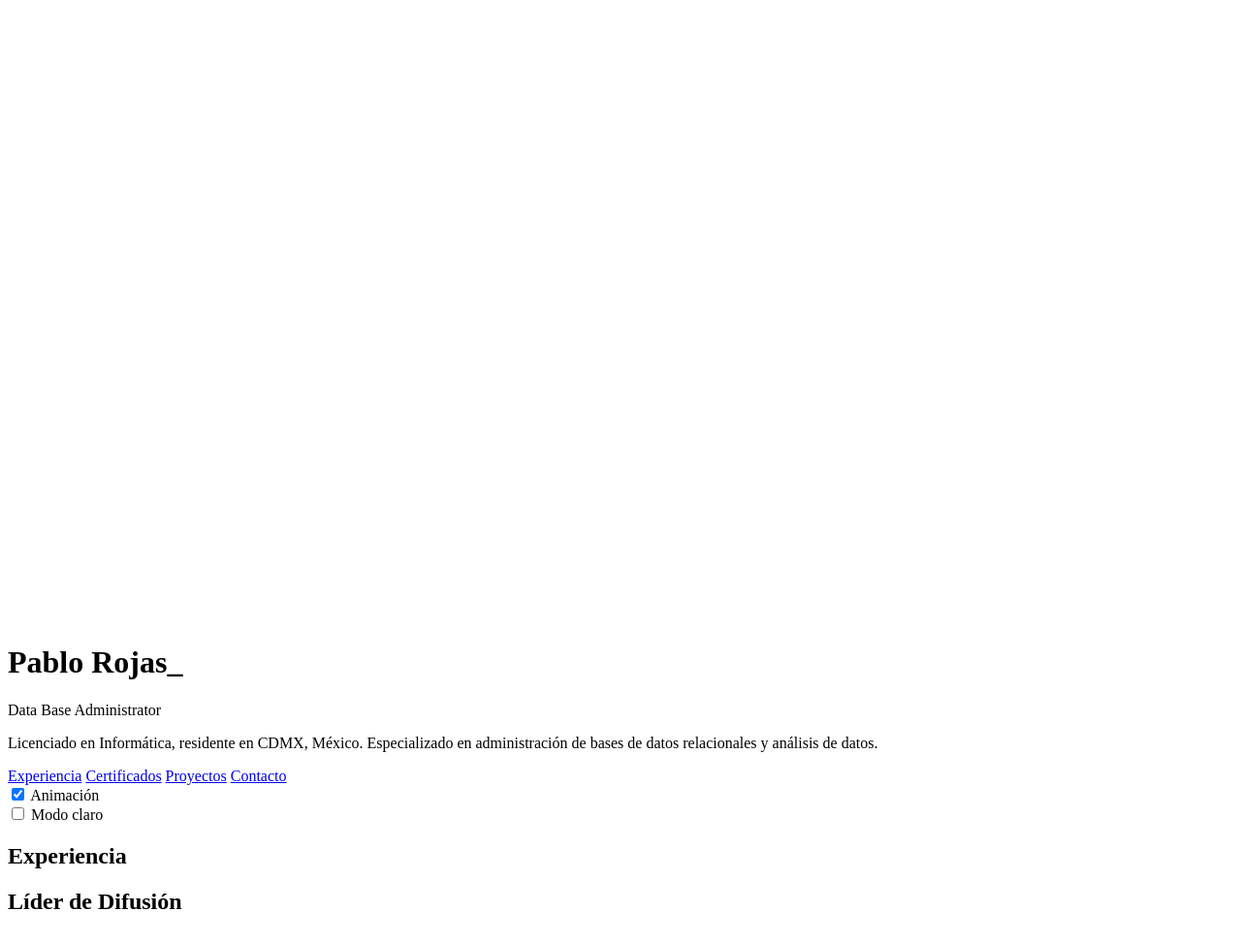
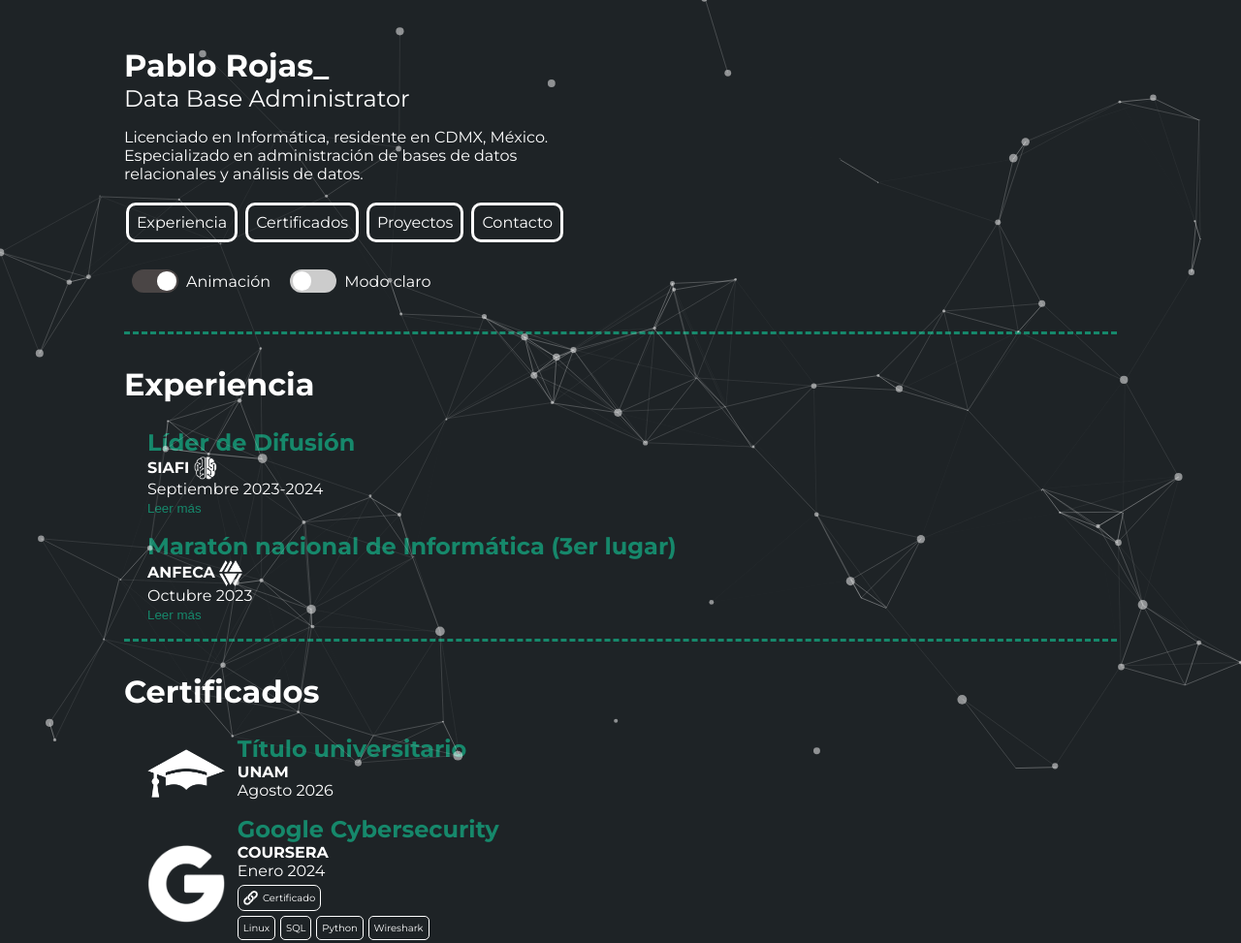
Before and after one commit to TacticalOnion/TacticalOnion.github.io, a plain HTML site: page index.html in a window 1280 px wide. Shown: the top 973 px of the page at 97% size. Drawn offline with Linux system fonts and the light colour scheme.

Commit message:
fix/stylesheet-ref
- modified : style sheet file reference

```diff
--- a/index.html
+++ b/index.html
@@ -4,7 +4,7 @@
     <meta charset="UTF-8">
     <meta name="viewport" content="width=device-width, initial-scale=1.0">
     <title>PabloRojas</title>
-    <link rel="stylesheet" href="styles-two.css">
+    <link rel="stylesheet" href="styles.css">
     <link rel="icon" href="icons/page/pablo.png" type="image/png">
 </head>
 
```
